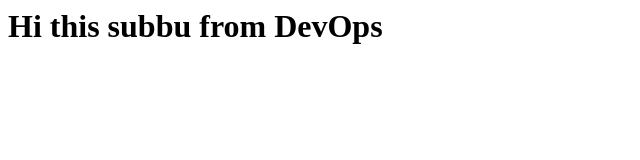
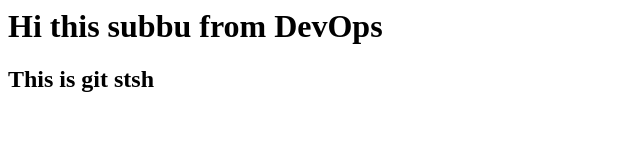
Before and after one commit to subbu1122/Git, a plain HTML site: page index.html in a window 1280 px wide. Shown: the whole page, without its empty margins (0-640 px from the left). Drawn offline with Linux system fonts and the light colour scheme.

Commit message:
new html code

```diff
--- a/index.html
+++ b/index.html
@@ -1 +1,2 @@
 <h1>Hi this subbu from DevOps</h1>
+<h2> This is git stsh<h2>
```
